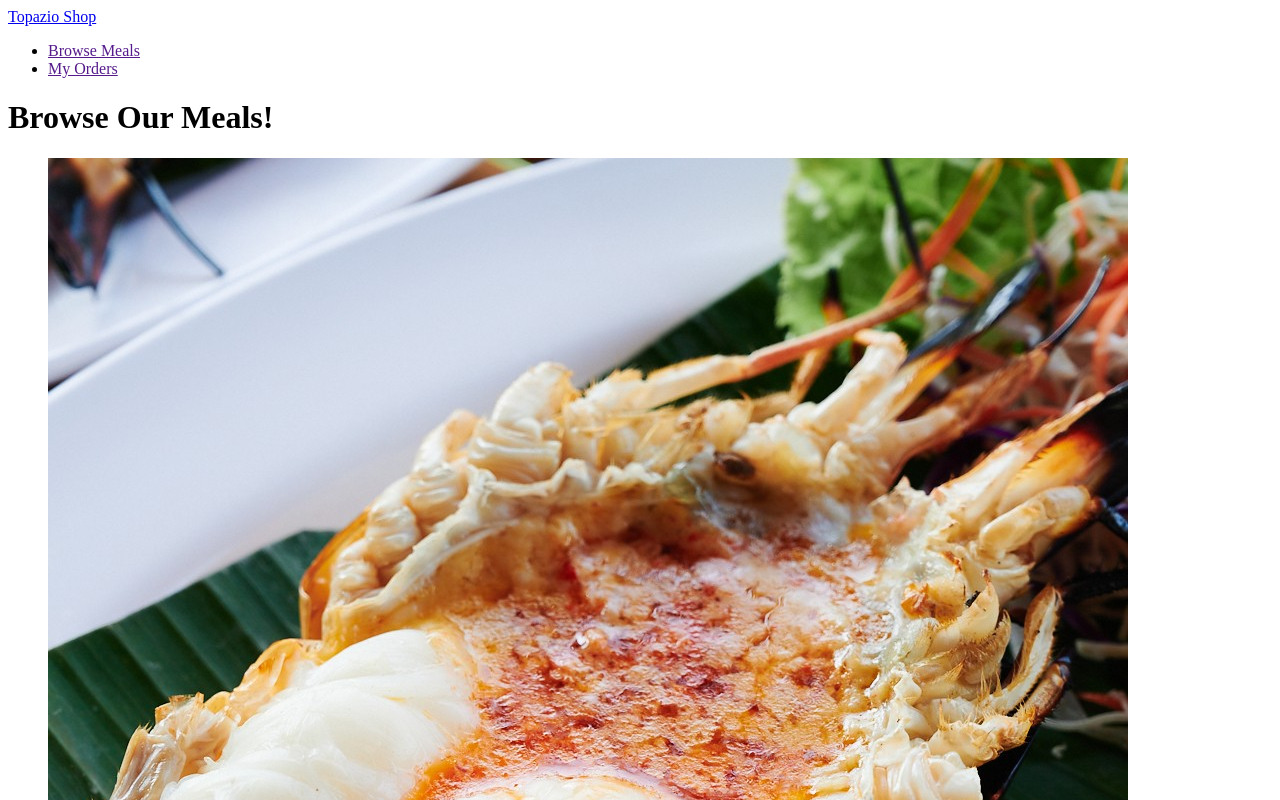
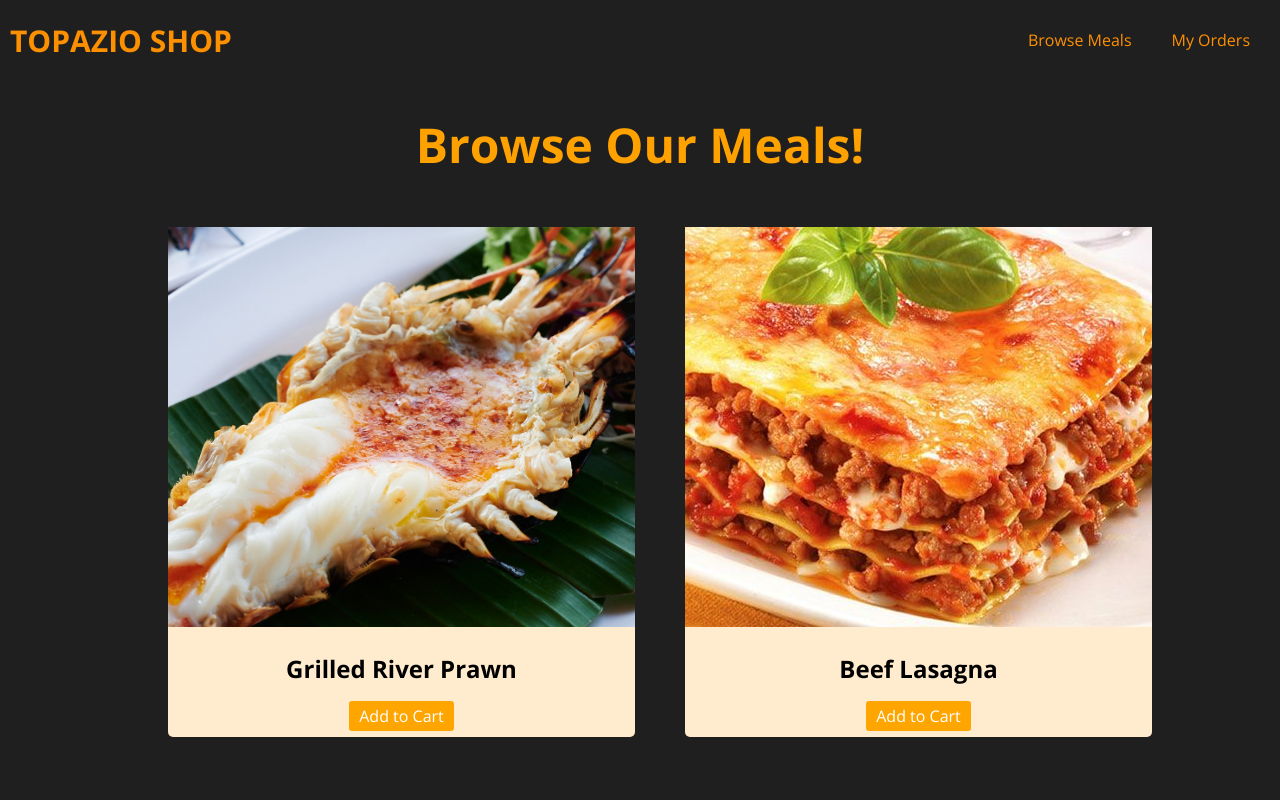
Before and after one commit to wichapons/food-shop, a plain HTML site: page index.html in a window 1280 px wide. Shown: the top 800 px of the page. Drawn offline with nearby package versions, Linux system fonts and the light colour scheme.

Commit message:
finished static website

```diff
--- a/index.html
+++ b/index.html
@@ -34,7 +34,7 @@
                     </article>
                 </li>
 
-                <li>
+                <li class="food-item">
                     <article>
                         <img src="images/Beef-Lasagna.jpg" alt="Beef-Lasagna">
                         <div class="food-content">
--- a/styles.css
+++ b/styles.css
@@ -0,0 +1,91 @@
+body{
+    font-family: "Open Sans", sans-serif;
+    margin: 0;
+    background-color: rgb(32, 31, 31);
+}
+
+a{
+    text-decoration: none;
+}
+
+ul{
+    list-style: none;
+}
+
+#main-header{
+    height: 80px;
+    display: flex;
+    justify-content: space-between;
+    align-items: center;
+    margin: 0 10px;
+}
+
+#logo{
+    text-transform: uppercase;
+    font-size: 30px;
+    font-weight: bold;
+    color: rgb(253, 144, 1);
+
+}
+
+#main-header ul{
+    display: flex;
+    list-style: none;
+}
+
+#main-header ul a:hover{
+    color: rgb(231, 231, 62);
+}
+
+main h1{
+    text-align: center;
+    color: rgb(255, 162, 0);
+    font-size: 48px;
+}
+
+#main-header li{
+    margin: 0 20px;
+}
+
+#main-header nav a{
+    color: rgb(253, 144, 1);
+}
+
+#menu{
+    width: 80%;
+    margin: 50px auto;
+}
+
+#menu ul{
+    display: grid;
+    grid-template-columns: 1fr 1fr;
+    gap: 50px;
+    margin: 0;
+}
+
+.food-item{
+    background-color: blanchedalmond;
+    border-radius: 5px;
+}
+
+.food-item img{
+    height: 400px;
+    width: 100%;
+    object-fit: cover;
+}
+
+.food-content{
+    margin:10px;
+    text-align: center;
+}
+
+.btn{
+    background-color: orange;
+    color: rgb(255, 255, 255);
+    border-radius: 3px;
+    padding:4px 10px;
+}
+
+.btn:hover{
+    background-color: orangered;
+}
```
